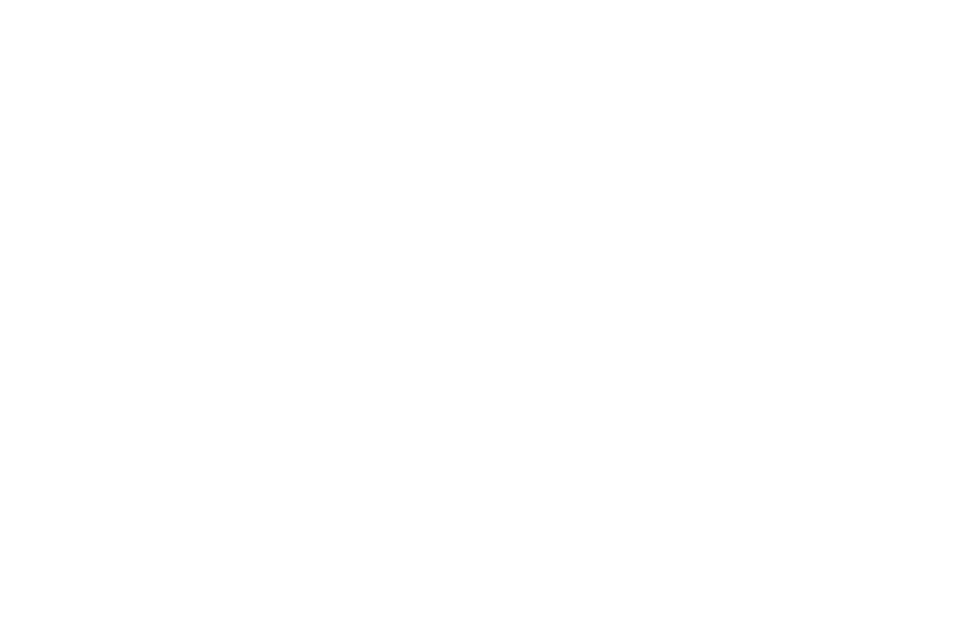
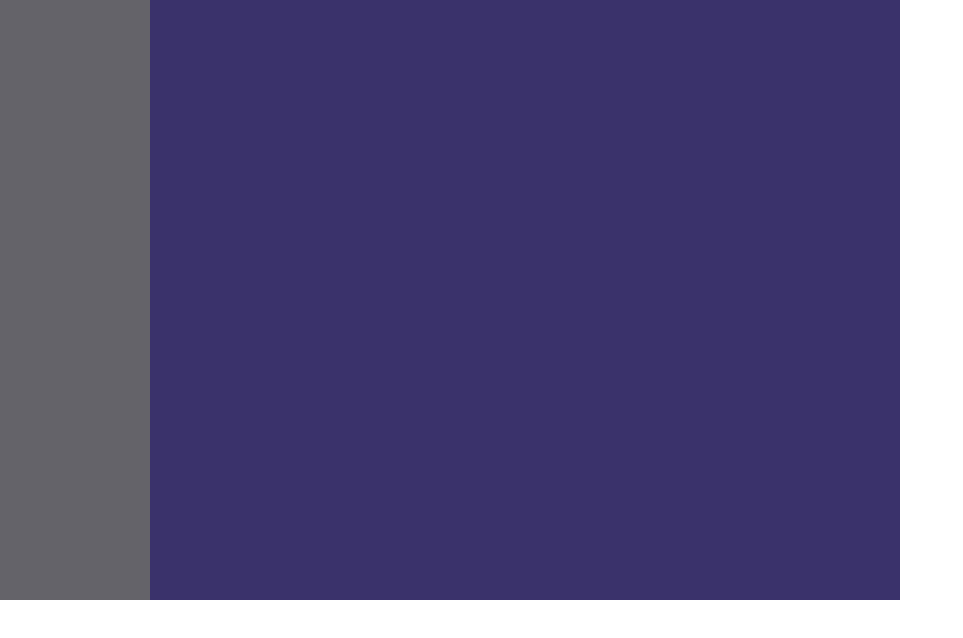
Before and after one commit to thomas892/gravty, a plain HTML site: page gravity.html in a window 1280 px wide. Shown: the whole page, without its empty margins (0-963 px from the left). Drawn offline with Linux system fonts and the light colour scheme.

Commit message:
Kindaworks

```diff
--- a/gravity.html
+++ b/gravity.html
@@ -1,8 +1,11 @@
 <!DOCTYPE html>
 <html>
 	<head>
+		<link rel="stylesheet" type="text/css" href="style.css" />
 		<title></title>
 	</head>
 	<body>
+		<div id="leftSideBar"></div>
+		<div id="main"></div>
 	</body>
 </html>
--- a/style.css
+++ b/style.css
@@ -0,0 +1,16 @@
+body {
+	margin: 0px;
+}
+#leftSideBar {
+	float: left;
+	background-color: #646369;
+	width: 150px;
+	height: 600px;
+}
+#main {
+	position: relative;
+	background-color: #3A326B;
+	left: 150px;
+	width: 750px;
+	height: 600px;
+}
```
